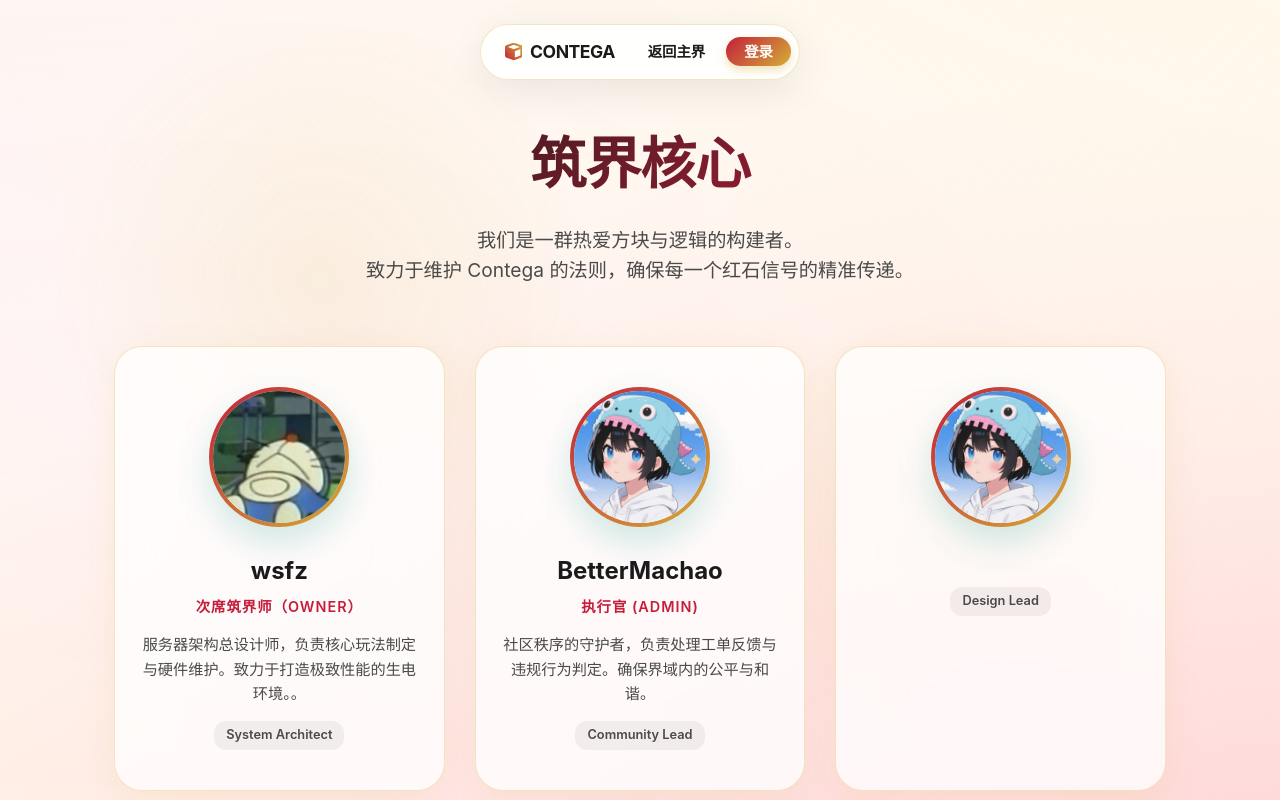
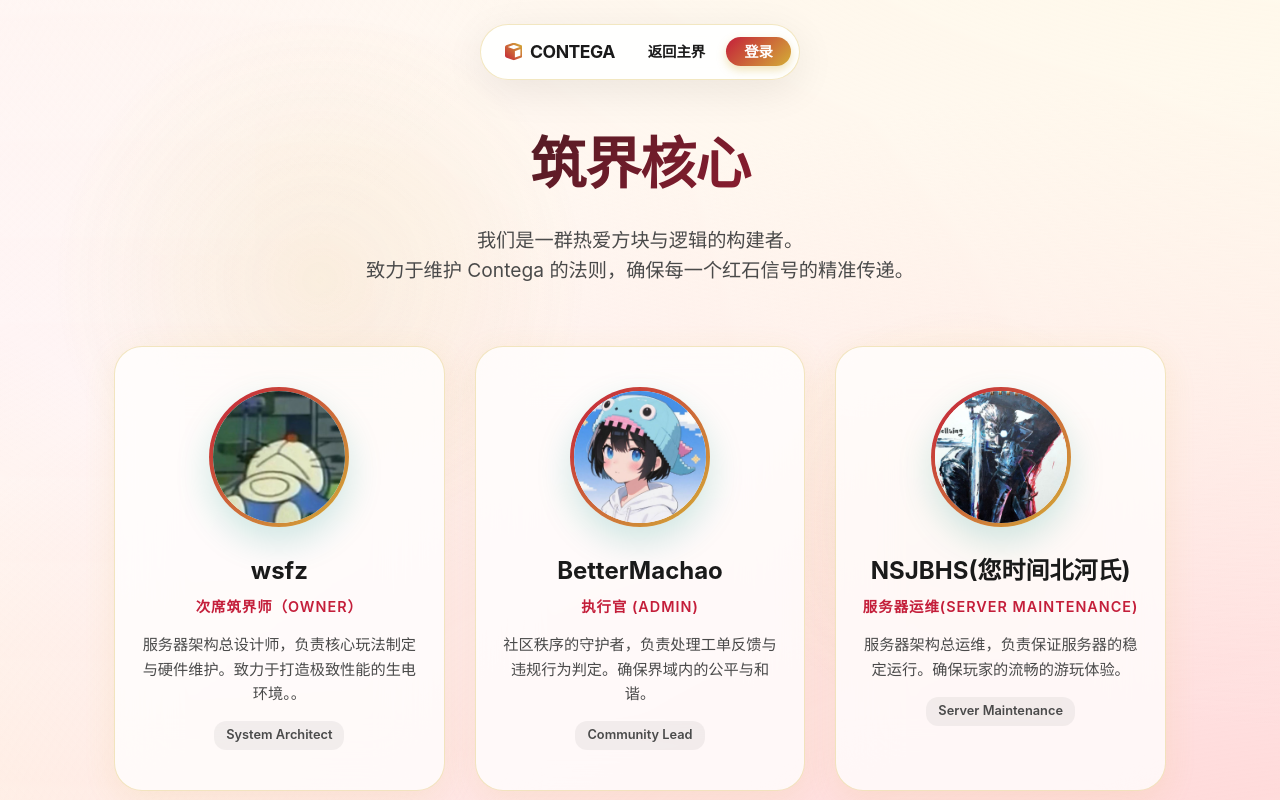
Before and after one commit to silenceyuana/conteganew, a website: page team.html in a window 1280 px wide. Shown: the top 800 px of the page. Drawn offline with Linux system fonts and the light colour scheme.

Commit message:
修改了用户列表

```diff
--- a/team.html
+++ b/team.html
@@ -193,13 +193,13 @@
                 <div class="glass-card member-card hover-lift animate">
                     <div class="avatar-wrapper">
                         <div class="avatar-inner">
-                            <img src="images/BetterMachao.jpg" alt="BetterMachao">
+                            <img src="images/NSJBHS.jpg" alt="NSJBHS">
                         </div>
                     </div>
-                    <h3 class="member-name"></h3>
-                    <span class="member-role"></span>
-                    <p class="member-bio"></p>
-                    <span class="role-badge">Design Lead</span>
+                    <h3 class="member-name">NSJBHS(您时间北河氏)</h3>
+                    <span class="member-role">服务器运维(Server maintenance)</span>
+                    <p class="member-bio">服务器架构总运维，负责保证服务器的稳定运行。确保玩家的流畅的游玩体验。</p>
+                    <span class="role-badge">Server Maintenance</span>
                 </div>
 
                 <div class="glass-card member-card hover-lift animate">
```
Also changed, not shown: index.html (+4 -7 lines), images/NSJBHS.jpg (added).
